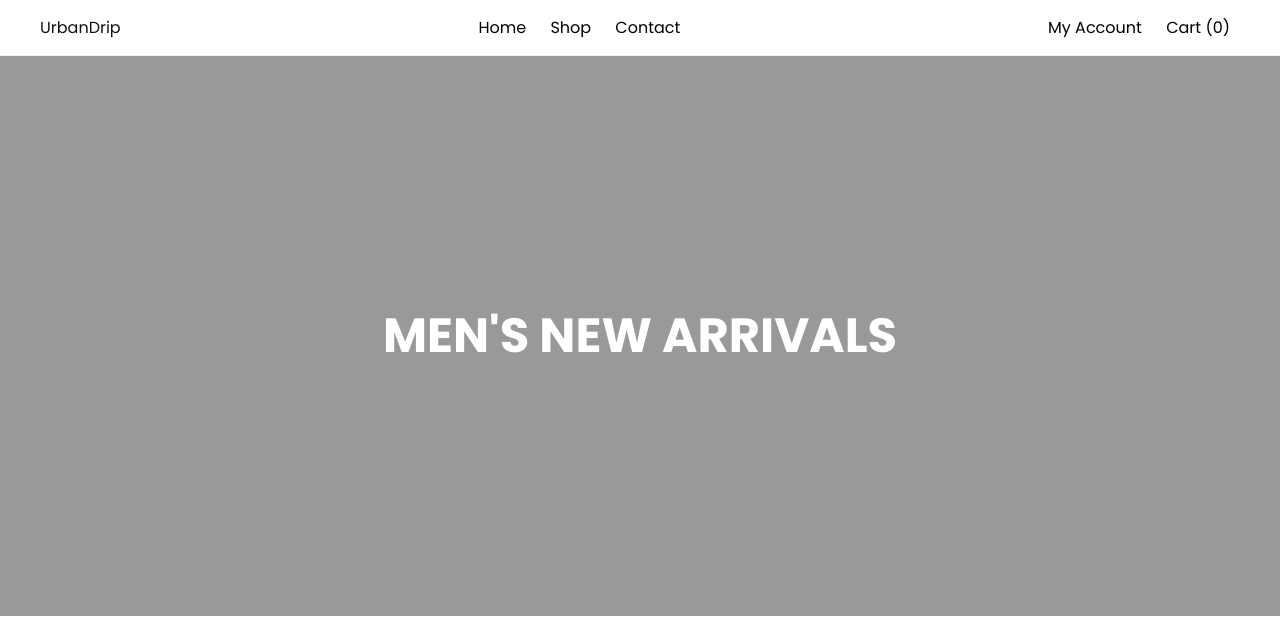
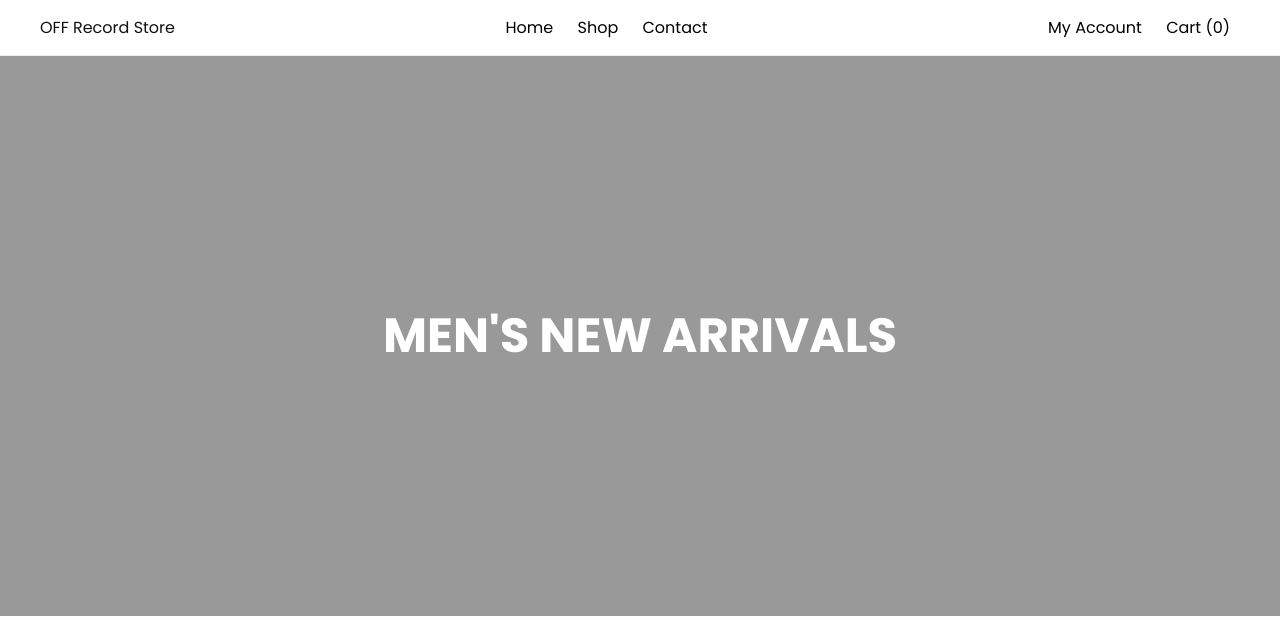
Before and after one commit to srikantha357/Offrecord-store, a plain HTML site: page index.html in a window 1280 px wide. Shown: the top 644 px of the page. Drawn offline with Linux system fonts and the light colour scheme.

Commit message:
Update index.html

```diff
--- a/index.html
+++ b/index.html
@@ -3,7 +3,7 @@
 <head>
 <meta charset="UTF-8">
 <meta name="viewport" content="width=device-width, initial-scale=1.0">
-<title>UrbanDrip</title>
+<title>OFF Record Store</title>
 <link rel="stylesheet" href="css/style.css">
 <link href="https://fonts.googleapis.com/css2?family=Poppins:wght@300;400;600;700&display=swap" rel="stylesheet">
 </head>
@@ -11,7 +11,7 @@
 <body>
 
 <header class="navbar">
-  <div class="logo">UrbanDrip</div>
+  <div class="logo">OFF Record Store</div>
   <nav>
     <a href="index.html">Home</a>
     <a href="#">Shop</a>
```
